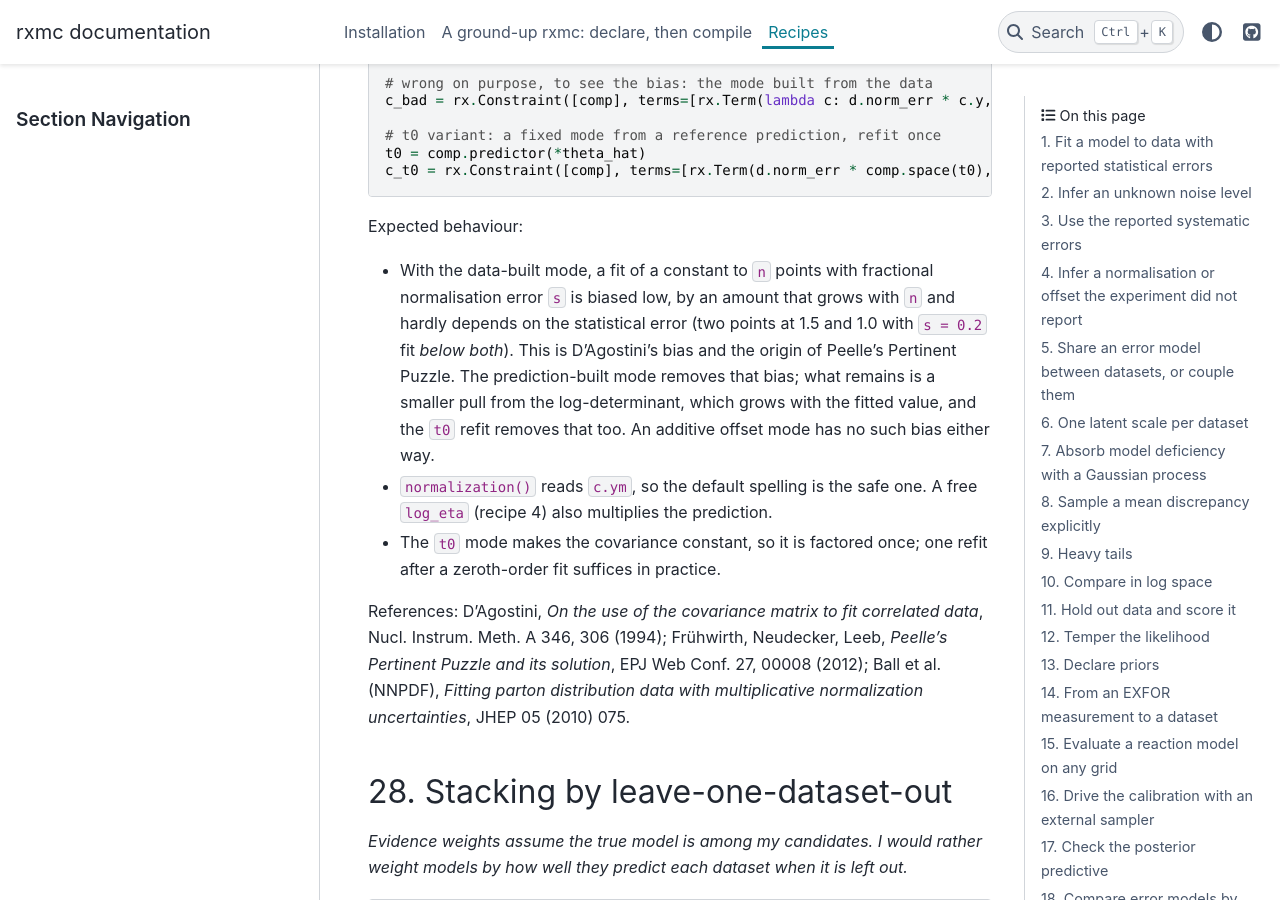
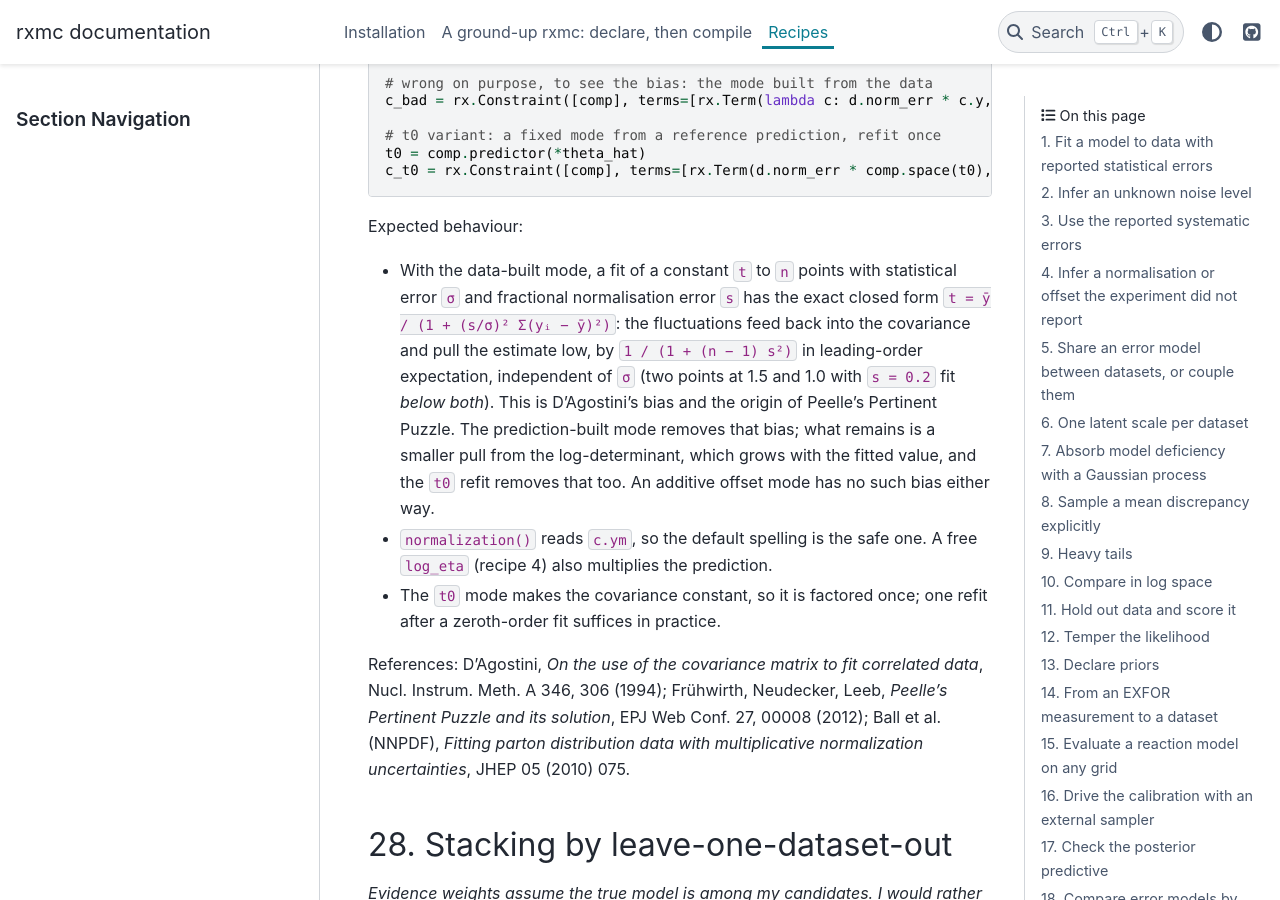
Before and after one commit to beykyle/rxmc, a Sphinx documentation site: the page built from docs/recipes.md, in a window 1280 px wide and 900 px high, scrolled down 18201 px. Built offline with Sphinx 7.4.7 and the PyData theme 0.15.4, drawn with Linux system fonts in a browser that asks for light colours; the version number could not be read and is left out.

Commit message:
Recipe 27: pin the exact closed form of the data-built bias
GLS with Sigma = sigma^2 I + s^2 y y^T collapses by Sherman-Morrison to
t = ybar / (1 + (s/sigma)^2 sum (y_i - ybar)^2), exact per dataset and
sampler-free; the test asserts it, that identical points give no bias,
and that replicate means lie between the leading-order expectation
1/(1 + (n-1) s^2) and the truth.  The recipe text now quotes that form
instead of the 1/(1 + n s^2) factor it had copied unverified.

```diff
--- a/docs/recipes.md
+++ b/docs/recipes.md
@@ -755,14 +755,17 @@ c_t0 = rx.Constraint([comp], terms=[rx.Term(d.norm_err * comp.space(t0), kind="m
 
 Expected behaviour:
 
-- With the data-built mode, a fit of a constant to `n` points with fractional
-  normalisation error `s` is biased low, by an amount that grows with `n`
-  and hardly depends on the statistical error (two points at 1.5 and 1.0
-  with `s = 0.2` fit *below both*).  This is D'Agostini's bias and the
-  origin of Peelle's Pertinent Puzzle.  The prediction-built mode removes
-  that bias; what remains is a smaller pull from the log-determinant, which
-  grows with the fitted value, and the `t0` refit removes that too.  An
-  additive offset mode has no such bias either way.
+- With the data-built mode, a fit of a constant `t` to `n` points with
+  statistical error `σ` and fractional normalisation error `s` has the
+  exact closed form `t = ȳ / (1 + (s/σ)² Σ(yᵢ − ȳ)²)`: the fluctuations
+  feed back into the covariance and pull the estimate low, by
+  `1 / (1 + (n − 1) s²)` in leading-order expectation, independent of `σ`
+  (two points at 1.5 and 1.0 with `s = 0.2` fit *below both*).  This is
+  D'Agostini's bias and the origin of Peelle's Pertinent Puzzle.  The
+  prediction-built mode removes that bias; what remains is a smaller pull
+  from the log-determinant, which grows with the fitted value, and the
+  `t0` refit removes that too.  An additive offset mode has no such bias
+  either way.
 - `normalization()` reads `c.ym`, so the default spelling is the safe one.
   A free `log_eta` (recipe 4) also multiplies the prediction.
 - The `t0` mode makes the covariance constant, so it is factored once;
```
Also changed, not shown: 1 other file.
